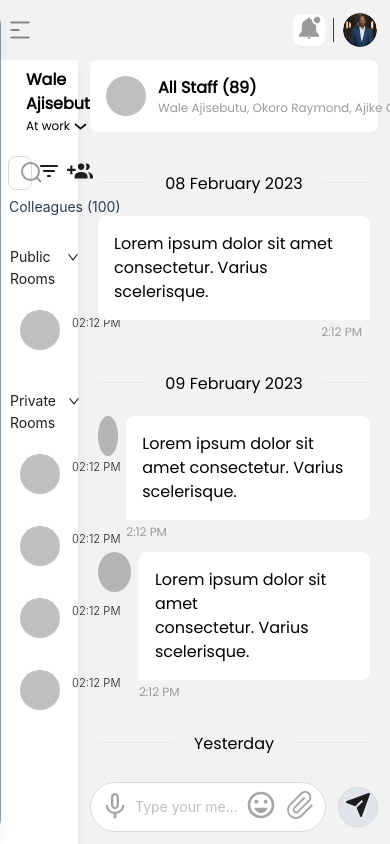
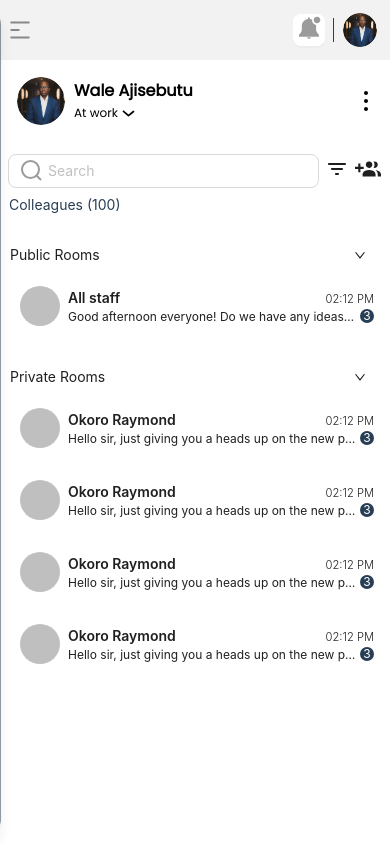
Before and after one commit to The-Colligate/hrs-platform, a Next.js app: page /messages in a window 390 px wide. Built offline with nearby package versions, Linux system fonts and the light colour scheme.

Commit message:
make messages page responsive

```diff
--- a/app/(pages)/messages/RoomListItem.tsx
+++ b/app/(pages)/messages/RoomListItem.tsx
@@ -14,7 +14,7 @@ export default function RoomListItem({
   return (
     <div
       key={room.id}
-      className={`flex gap-2 border-l-4 border-white p-4 cursor-pointer rounded-l ${
+      className={`flex w-full gap-2 border-l-4 border-white p-4 cursor-pointer rounded-l ${
         active
           ? "border-active bg-active bg-opacity-[15%]"
           : "hover:border-secondary-low hover:bg-secondary-low"
@@ -29,14 +29,14 @@ export default function RoomListItem({
         size={40}
         className="min-w-[40px] min-h-[40px]"
       />
-      <div className="grid grid-cols-12">
-        <div className="font-semibold flex justify-between items-center col-span-12 gap-1">
+      <div className="grid grid-cols-12 flex-grow">
+        <div className="w-full font-semibold flex justify-between items-center col-span-12 gap-1">
           <p className="w-full truncate overflow-hidden">{room.name}</p>
           <small className="whitespace-nowrap font-light mt-1">
             {format(room.lastMessage.time, "hh:mm aa")}
           </small>
         </div>
-        <div className="max-w-full overflow-hidden flex col-span-12 gap-1">
+        <div className="w-full overflow-hidden flex justify-between col-span-12 gap-1">
           <p className="text-xs w-full truncate overflow-hidden">
             {room.lastMessage.text}
           </p>
--- a/app/(pages)/messages/SingleMessage.tsx
+++ b/app/(pages)/messages/SingleMessage.tsx
@@ -31,22 +31,24 @@ export default function SingleMessage({
       key={message.id}
     >
       {showDateLine && (
-        <p className="w-full flex justify-between items-center gap-5 py-5">
+        <div className="w-full flex justify-between items-center gap-5 py-5">
           <hr className="w-full h-1" />
           <span className="whitespace-nowrap">
             {renderDateLine(message.time)}
           </span>
           <hr className="w-full h-1" />
-        </p>
+        </div>
       )}
       <div
-        className={`w-full flex flex-col ${mine ? "items-end" : "items-start"}`}
+        className={`w-full flex flex-col ${
+          mine ? "items-end pl-8" : "items-start pr-8"
+        }`}
       >
         <div className="flex">
           {!mine && (
             <Avatar
-              size={40}
-              className="mr-2"
+              size={35}
+              className="mr-2 min-w-[35px]"
             />
           )}
           <div>
@@ -55,20 +57,16 @@ export default function SingleMessage({
                 mine
                   ? "rounded-l-lg rounded-tr-lg"
                   : "rounded-r-lg rounded-tl-lg"
-              }`}
-              dangerouslySetInnerHTML={{
-                __html: message.text,
-              }}
-            ></div>
+              } phone:p-2`}
+            >
+              {message.text}
+            </div>
             <p
               className={`text-xs text-secondary-high mr-2 ${
                 mine ? "text-right" : ""
               }`}
             >
-              {message.time.toLocaleTimeString("en-US", {
-                hour: "numeric",
-                minute: "numeric",
-              })}
+              {format(message.time, "HH:mm aaa")}
             </p>
           </div>
         </div>
--- a/app/(pages)/messages/page.tsx
+++ b/app/(pages)/messages/page.tsx
@@ -2,6 +2,7 @@
 
 import {
   ChevronDownIcon,
+  ChevronLeftIcon,
   EmojiIcon,
   FilterIcon,
   MicrophoneIcon,
@@ -14,37 +15,27 @@ import {
   VideoCameraIcon,
 } from "@/icons";
 import { Avatar, Button, Collapse, Input } from "antd";
-import { format, isToday, isYesterday, subDays } from "date-fns";
-import { useRouter, useSearchParams } from "next/navigation";
-import { useEffect } from "react";
+import { subDays } from "date-fns";
+import { useState } from "react";
 import RoomListItem from "./RoomListItem";
 import SingleMessage from "./SingleMessage";
 
 const { Panel } = Collapse;
 
 export default function Messages() {
-  const router = useRouter();
-  const query = useSearchParams();
-
-  useEffect(() => {
-    console.log(query.get("room"));
-  }, [query]);
-
-  const renderDateLine = (date: Date) => {
-    if (isToday(date)) return "Today";
-    if (isYesterday(date)) return "Yesterday";
-    return format(date, "dd MMMM yyyy");
-  };
+  const [selectedRoom, setSelectRoom] = useState<number | null>(null);
 
   const onRoomSelected = (roomId: number) => {
-    router.push(
-      `/messages?${new URLSearchParams({ room: String(roomId) }).toString()}`,
-    );
+    setSelectRoom(roomId);
   };
 
   return (
     <div className="grid grid-cols-10 w-full h-full overflow-hidden">
-      <div className="h-full col-span-2 flex flex-col bg-white p-2 shadow-lg">
+      <div
+        className={`h-full col-span-2 flex flex-col bg-white p-2 shadow-lg overflow-y-auto custom_scrollbar largeTablet:col-span-3 tablet:col-span-10 ${
+          selectedRoom ? "tablet:hidden" : ""
+        }`}
+      >
         <div className="flex items-center mb-5">
           <Avatar
             className="m-2"
@@ -95,7 +86,7 @@ export default function Messages() {
                     <RoomListItem
                       key={room.id}
                       room={room}
-                      active={room.id === Number(query.get("room"))}
+                      active={room.id === selectedRoom}
                       onClick={onRoomSelected}
                     />
                   );
@@ -112,7 +103,7 @@ export default function Messages() {
                     <RoomListItem
                       key={room.id}
                       room={room}
-                      active={room.id === Number(query.get("room"))}
+                      active={room.id === selectedRoom}
                       onClick={onRoomSelected}
                     />
                   );
@@ -122,44 +113,53 @@ export default function Messages() {
           </Collapse>
         </div>
       </div>
-      <div className="col-span-8 h-full flex flex-col flex-grow overflow-auto custom_scrollbar px-3 pt-0">
-        <div className="flex justify-between items-center p-4 rounded-lg bg-white">
-          <div className="flex">
-            <Avatar
-              size={40}
-              className="min-w-[40px] min-h-[40px]"
+      <div
+        className={`col-span-8 h-full flex flex-col flex-grow overflow-hidden px-3 pt-0 largeTablet:col-span-7 tablet:col-span-10 ${
+          selectedRoom ? "" : "tablet:hidden"
+        } phone:px-2`}
+      >
+        <div className="flex justify-between items-center p-4 rounded-lg bg-white largeTablet:p-2">
+          {selectedRoom && (
+            <Button
+              type="text"
+              className="items-center hidden tablet:flex"
+              icon={<ChevronLeftIcon />}
+              onClick={() => setSelectRoom(null)}
             />
-            <div className="ml-3">
-              <p className="font-semibold">All Staff (89)</p>
-              <p className="text-xs text-secondary-high font-light truncate">
+          )}
+          <Avatar
+            size={40}
+            className="min-w-[40px] min-h-[40px]"
+          />
+          <div className="flex-grow grid grid-cols-12">
+            <div className="ml-3 flex-grow col-span-8 phone:col-span-7 smallPhone:col-span-5">
+              <p className="font-semibold w-full overflow-hidden truncate">
+                All Staff (89)
+              </p>
+              <p className="text-xs text-secondary-high font-light w-full overflow-hidden truncate">
                 {chatRooms.publicRooms[0].members
                   .map((member, i, list) => member.name)
                   .join(", ")}
               </p>
             </div>
-          </div>
-          <div className="self-end ml-3 flex gap-3">
-            <Button
-              className="bg-primary-low text-primary-high flex items-center justify-center"
-              size="large"
-              shape="circle"
-              icon={<PhoneIcon className="opacity-20" />}
-            />
-            <Button
-              className="bg-primary-low text-primary-high flex items-center justify-center"
-              size="large"
-              shape="circle"
-              icon={<VideoCameraIcon className="opacity-20" />}
-            />
-            <Button
-              className="bg-primary-low text-primary-high flex items-center justify-center"
-              size="large"
-              shape="circle"
-              icon={<OverflowMenuVerticalIcon className="opacity-20" />}
-            />
+            <div className="self-end ml-auto flex justify-end gap-3 col-span-4 phone:col-span-5 smallPhone:col-span-7">
+              <div className="h-min p-2.5 bg-primary-low text-primary-high rounded-full smallTablet:p-1.5 smallPhone:p-1">
+                <PhoneIcon className="opacity-20" />
+              </div>
+              <div className="h-min p-2.5 bg-primary-low text-primary-high rounded-full smallTablet:p-1.5 smallPhone:p-1">
+                <VideoCameraIcon className="opacity-20" />
+              </div>
+              <div className="h-min p-2.5 bg-primary-low text-primary-high rounded-full smallTablet:p-1.5 smallPhone:p-1">
+                <OverflowMenuVerticalIcon
+                  height={25}
+                  width={25}
+                  className="opacity-20"
+                />
+              </div>
+            </div>
           </div>
         </div>
-        <div className="flex flex-col flex-grow mt-5 overflow-auto custom_scrollbar px-2">
+        <div className="flex flex-col flex-grow mt-5 overflow-y-auto custom_scrollbar px-2 largeTablet:text-sm phone:px-1">
           {sampleTexts.map((message, i, list) => (
             <SingleMessage
               message={message}
@@ -172,13 +172,13 @@ export default function Messages() {
         <div className="py-3 flex items-center gap-3">
           <Input
             placeholder="Type your message"
-            className="rounded-full p-2"
+            className="rounded-full p-2 phone:p-1"
             prefix={
               <Button
                 shape="circle"
                 type="text"
                 className="flex justify-center items-center opacity-40"
-                icon={<MicrophoneIcon />}
+                icon={<MicrophoneIcon width={25} />}
               />
             }
             suffix={
@@ -187,13 +187,13 @@ export default function Messages() {
                   shape="circle"
                   type="text"
                   className="flex justify-center items-center opacity-40"
-                  icon={<EmojiIcon />}
+                  icon={<EmojiIcon width={25} />}
                 />
                 <Button
                   shape="circle"
                   type="text"
                   className="flex justify-center items-center opacity-40"
-                  icon={<PaperclipIcon />}
+                  icon={<PaperclipIcon width={25} />}
                 />
               </>
             }
@@ -201,8 +201,14 @@ export default function Messages() {
           <Button
             shape="circle"
             size="large"
-            className="bg-primary-low"
-            icon={<SendAltFilledIcon className="text-primary-high" />}
+            className="bg-primary-low flex items-center justify-center"
+            icon={
+              <SendAltFilledIcon
+                width={25}
+                height={25}
+                className="text-primary-high pr-0.5"
+              />
+            }
           />
         </div>
       </div>
--- a/app/styles/globals.scss
+++ b/app/styles/globals.scss
@@ -13,19 +13,19 @@ body {
 }
 
 .custom_scrollbar::-webkit-scrollbar {
-  width: 10px;
+  width: 6px;
 }
 
 /* Track */
 .custom_scrollbar::-webkit-scrollbar-track {
-  @apply bg-primary-low;
-  border-radius: 10px;
+  @apply bg-primary-low phone:bg-none;
+  border-radius: 6px;
 }
 
 /* Handle */
 .custom_scrollbar::-webkit-scrollbar-thumb {
   @apply bg-primary-high;
-  border-radius: 10px;
+  border-radius: 6px;
 }
 
 .shadow_hover {
```
